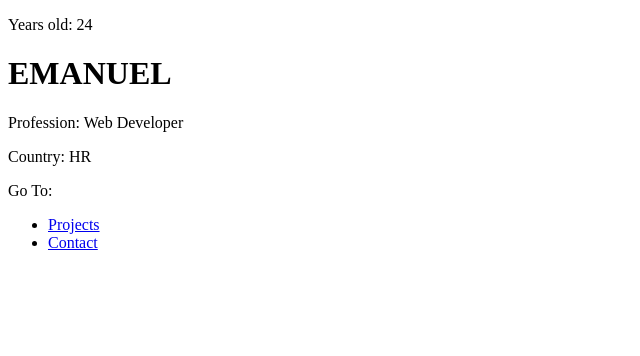
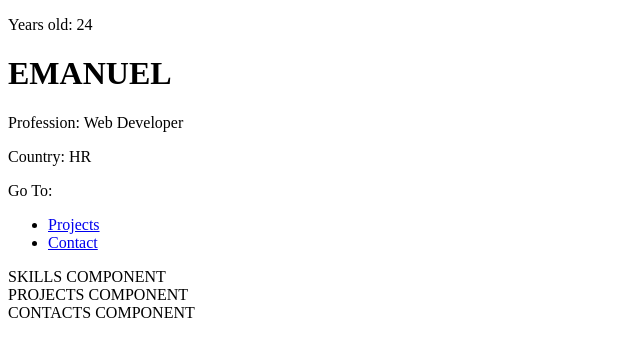
Before and after one commit to emanuelmisic/Portfolio, a JavaScript app: page / in a window 1280 px wide. Shown: the top 356 px of the page, without its empty margins (0-640 px from the left). Built offline with nearby package versions, Linux system fonts and the light colour scheme; the HTML template or start-up script is replaced by a standard one.

Commit message:
Add main content

```diff
--- a/src/App.js
+++ b/src/App.js
@@ -24,6 +24,15 @@ function App() {
           </li>
         </ul>
       </nav>
+      <main>
+        <section className="skills">SKILLS COMPONENT</section>
+        <section className="projects" id="projects">
+          PROJECTS COMPONENT
+        </section>
+        <section className="contact" id="contact">
+          CONTACTS COMPONENT
+        </section>
+      </main>
     </div>
   );
 }
```
